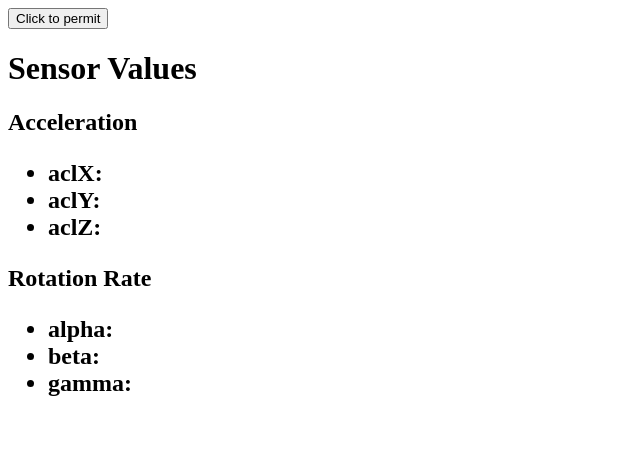
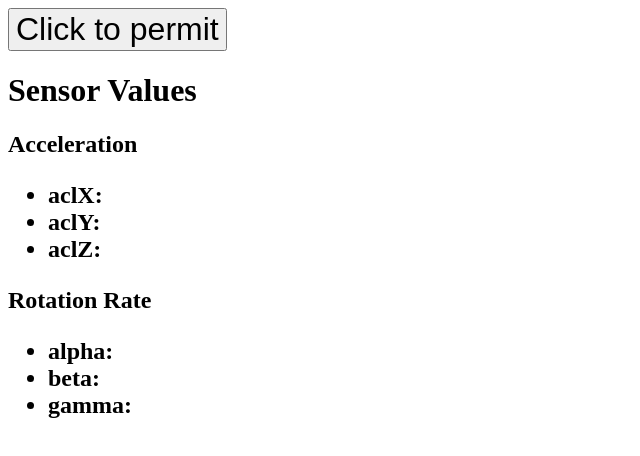
Before and after one commit to HirokiOka/iphone-sensors-prototype, a plain HTML site: page index.html in a window 1280 px wide. Shown: the whole page, without its empty margins (0-640 px from the left). Drawn offline with Linux system fonts and the light colour scheme.

Commit message:
add large button:

```diff
--- a/index.html
+++ b/index.html
@@ -6,7 +6,7 @@
   </head>
   <body>
     <div id="root">
-      <button id="btn">Click to permit</button>
+      <button id="btn" style="font-size: 32px;">Click to permit</button>
       <h1>Sensor Values</h1>
       <h2>Acceleration<h2>
       <ul>
```
